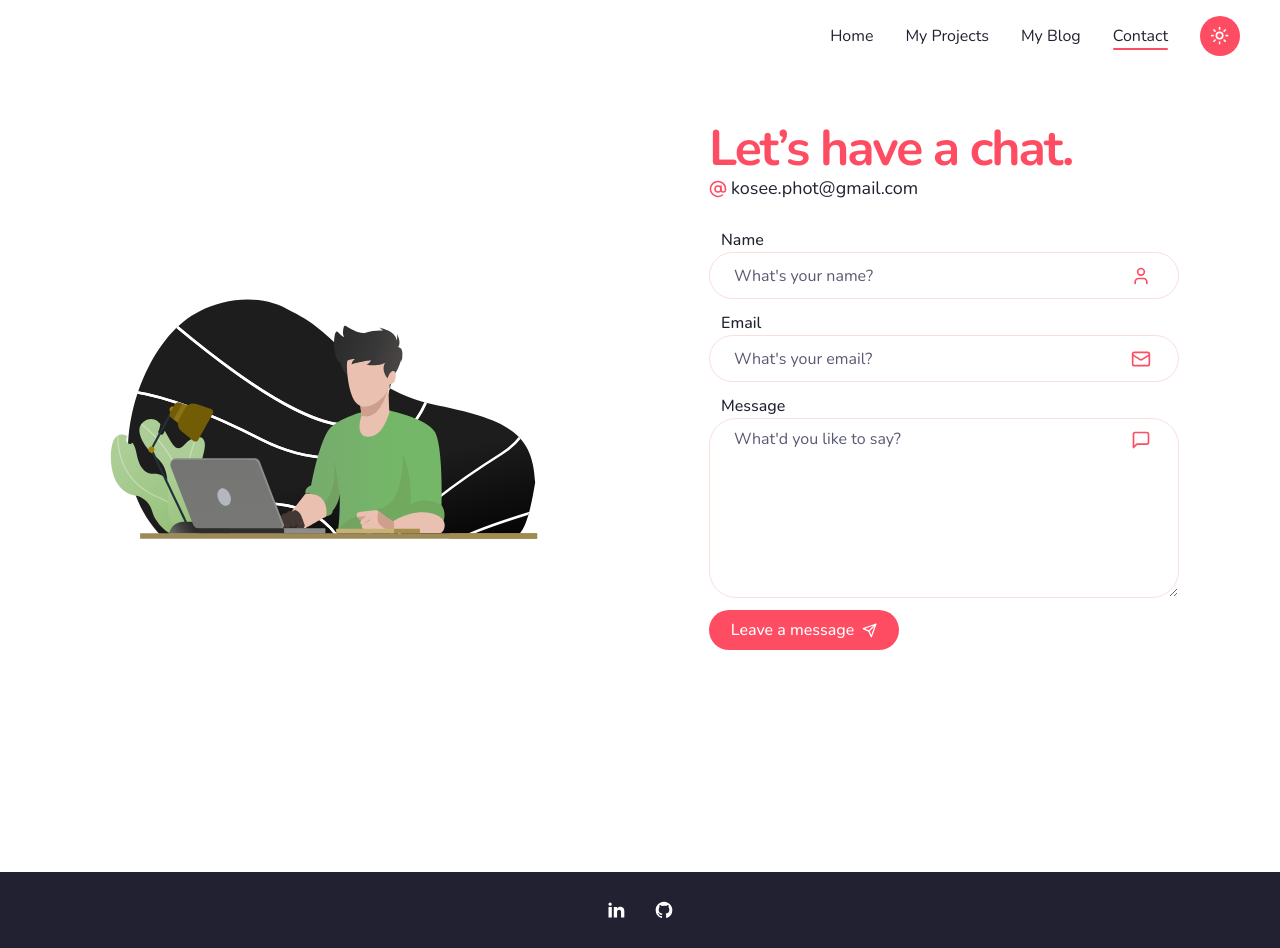
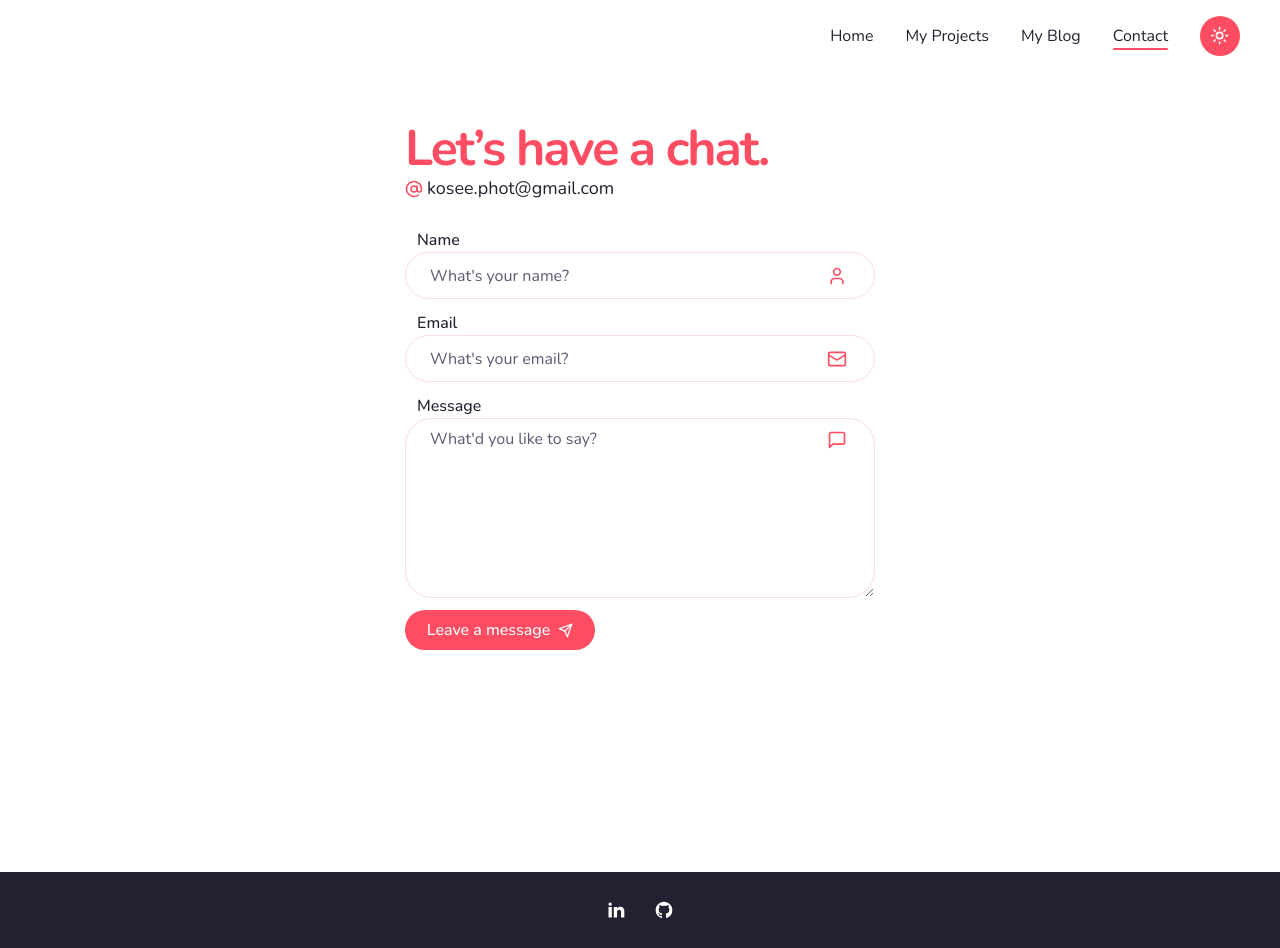
Before and after one commit to photkosee/next-portfolio, a Next.js app: page /contact in a window 1280 px wide. Built offline with nearby package versions, Linux system fonts and the light colour scheme.

Commit message:
try: remove lottie

```diff
--- a/app/contact/page.tsx
+++ b/app/contact/page.tsx
@@ -11,7 +11,6 @@ const Contact = () => {
         lg:flex-row lg:justify-around
         "
       >
-        <AnimateBg />
         <div className="w-full max-w-[470px] flex flex-col gap-7">
           <div className="w-full flex flex-col items-center xl:items-start">
             <div className="text-big text-primary">
```
